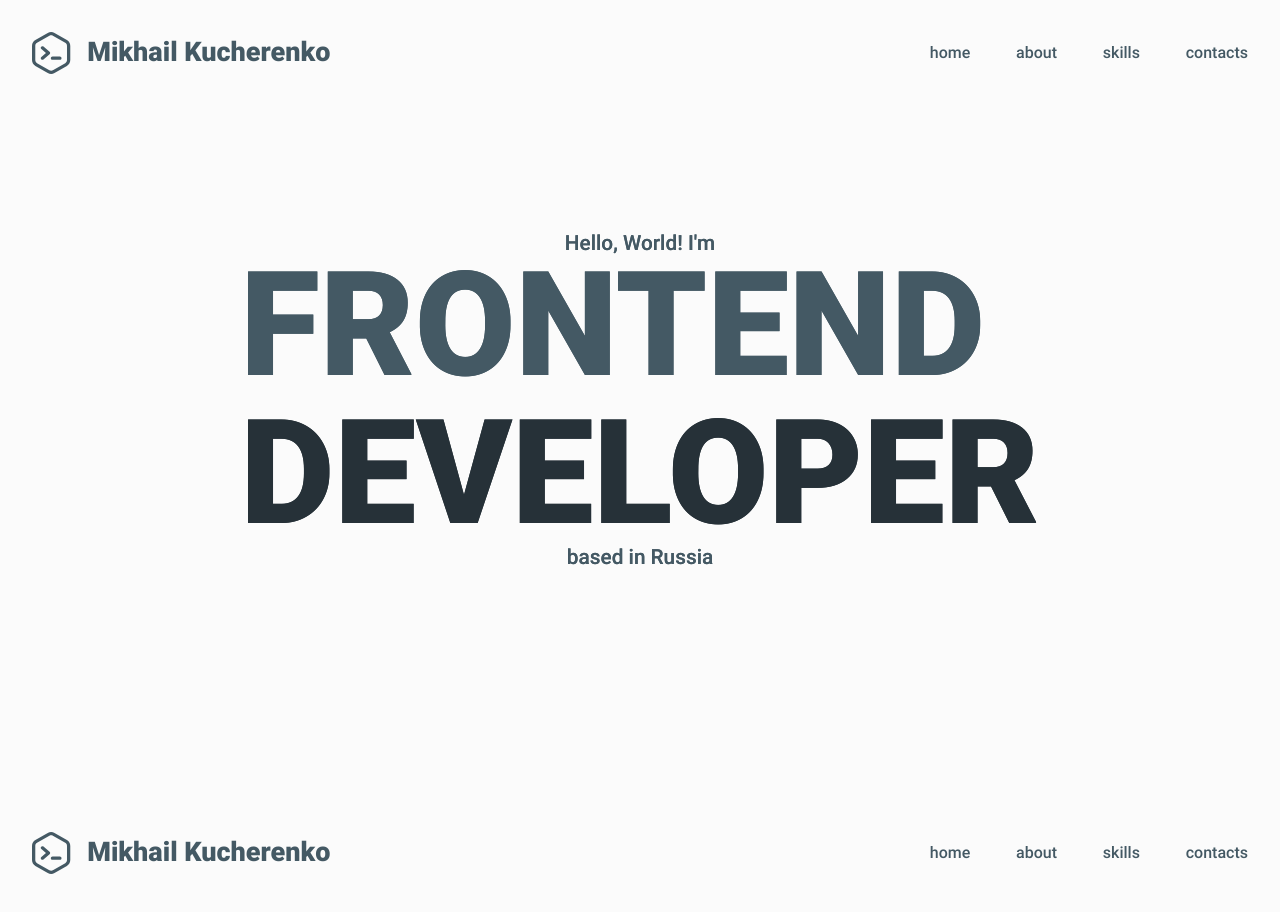
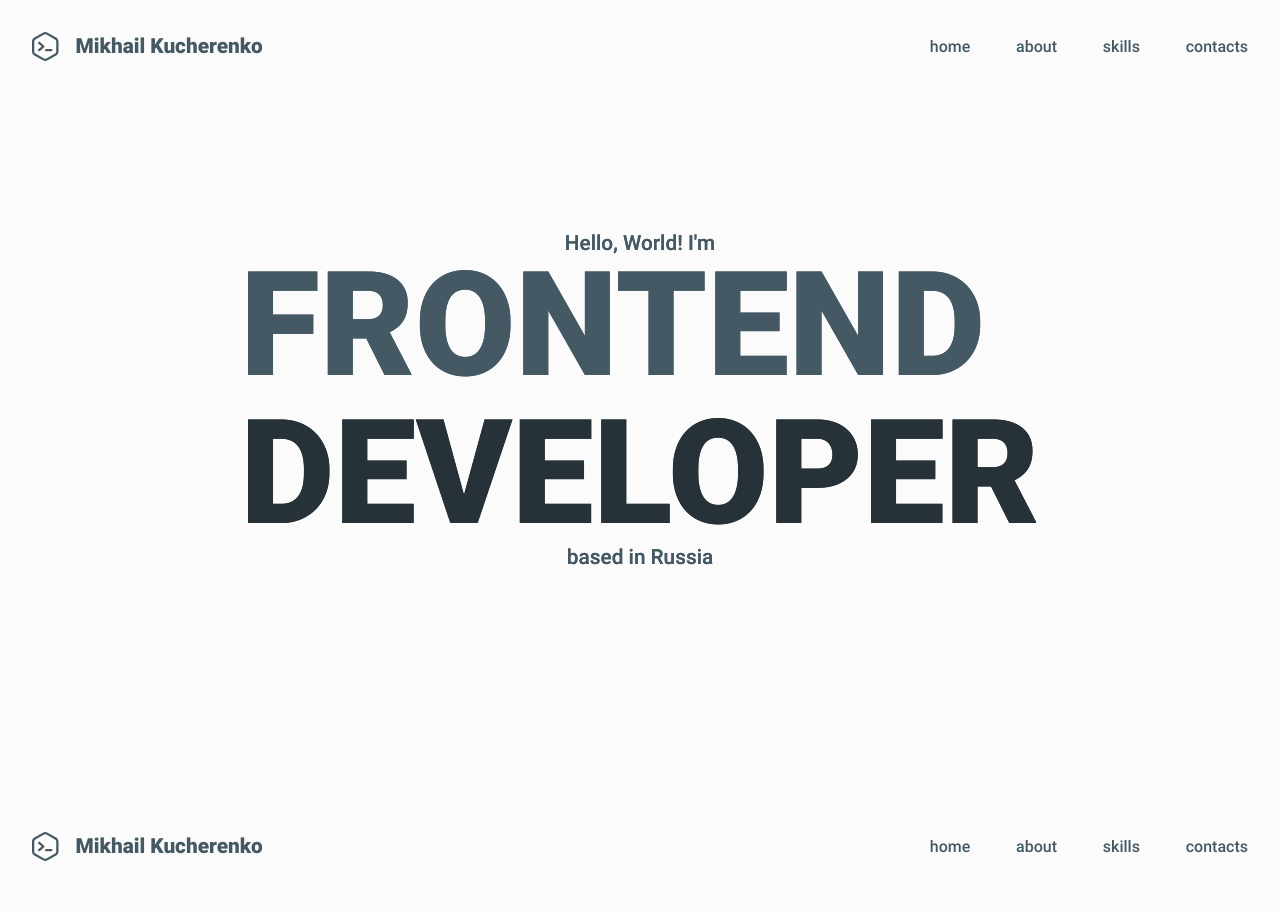
Before and after one commit to alexeevch/kucherenko-site, a Vue app: page / in a window 1280 px wide. Shown: the top 912 px of the page. Built offline with nearby package versions, Linux system fonts and the light colour scheme.

Commit message:
fix logo size

```diff
--- a/src/components/layouts/HeaderLayout.vue
+++ b/src/components/layouts/HeaderLayout.vue
@@ -40,11 +40,11 @@
 }
 
 .logo__img {
-  height: calc(var(--size-index) * 2);
+  height: calc(var(--size-index) * 1.4);
 }
 
 .logo__text {
-  font-size: calc(var(--size-index) * 1.3);
+  font-size: calc(var(--size-index) * 1);
 }
 
 .nav {
```
